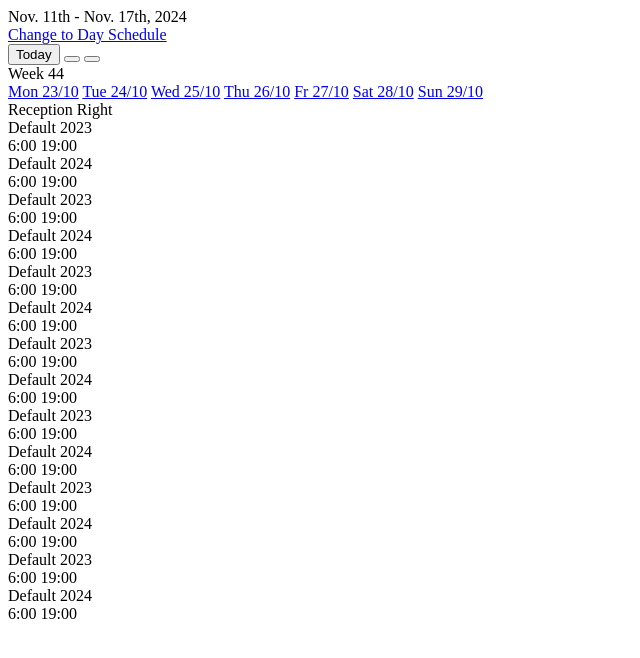
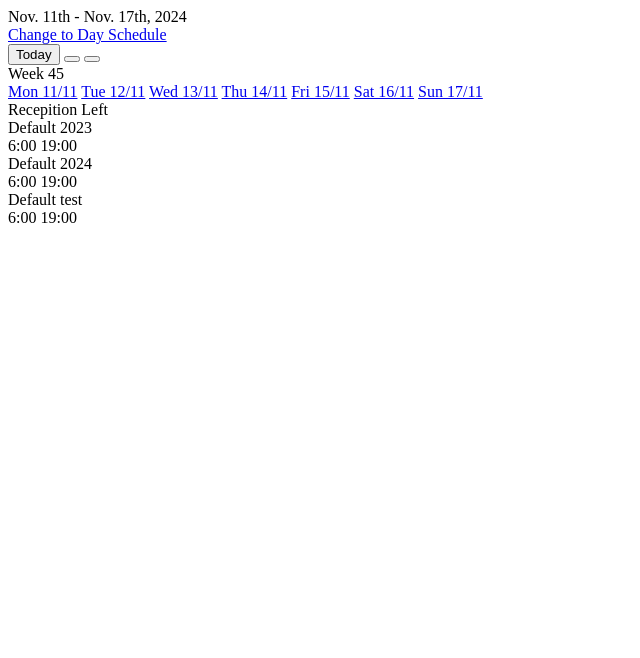
Before and after one commit to cs-24-sw-3-09/KunstenCMSFrontend, a SvelteKit app: page /schedule-week in a window 1280 px wide. Shown: the top 658 px of the page, without its empty margins (0-640 px from the left). Built offline with nearby package versions, Linux system fonts and the light colour scheme.

Commit message:
Make it dynammias

```diff
--- a/src/routes/schedule-week/+page.svelte
+++ b/src/routes/schedule-week/+page.svelte
@@ -1,9 +1,42 @@
 <script>
-//import DateCards from "./dates_component.svelte"
+
+
 import Header from "./header_component.svelte"
 import Screen from "./screen_component.svelte"
 
-
+    let data = [
+        {
+            name: "Recepition Left",
+            fields: [
+                [
+                    {
+                        title: "Default 2023",
+                        color: "schedule-color-blue",
+                        startTime: "6:00",
+                        endTime: "19:00",
+                    },
+                    {
+                        title: "Default 2024",
+                        color: "schedule-color-blue",
+                        startTime: "6:00",
+                        endTime: "19:00",
+                    }
+                ],
+                [
+                    {
+                        title: "Default test",
+                        color: "schedule-color-red",
+                        startTime: "6:00",
+                        endTime: "19:00",
+                    },],
+                [],
+                [],
+                [],
+                [],
+                [],
+            ],
+        }
+    ]
 
 </script>
 
@@ -11,8 +44,10 @@ import Screen from "./screen_component.svelte"
     <div class="grid-container">
       <div class="main-content">
         <div class="schedule-week">
-            <Header></Header>
-            <Screen></Screen>
+            <Header/>
+            {#each data as device}
+                <Screen {device}/>
+            {/each}
 
              </div>
       </div>
--- a/src/routes/schedule-week/header_component.svelte
+++ b/src/routes/schedule-week/header_component.svelte
@@ -54,6 +54,21 @@ function getWeekDatesFormatted(inputDate) {
   return weekDates;
 }
 
+function getISOWeekNumber(inputDate){
+  const date = new Date(inputDate);
+  date.setDate(date.getDate() + 4 - (date.getDate() || 7));
+
+  const startOfYear = new Date(date.getFullYear(), 0 , 1);
+
+  const weekNumber = Math.ceil(((date - startOfYear) / 86400000 + 1) / 7);
+  return weekNumber;
+}
+
+function getWeek(inputDate) {
+  const date = new Date(inputDate);
+  return"Week " + getISOWeekNumber(date);
+}
+
 const date = new Date();
 const week = getWeekDatesFormatted(date);
 
@@ -73,32 +88,32 @@ const week = getWeekDatesFormatted(date);
     </div>
     <div class="schedule-week-header-top-right">
       <button>Today</button>
-      <button><i class="fa-solid fa-chevron-left"></i></button>
-      <button><i class="fa-solid fa-chevron-right"></i></button>
+      <button><i class="arrow left"></i></button>
+      <button><i class="arrow right"></i></button>
     </div>
   </div>
   <div class="schedule-week-header-bottom">
-    <div class="schedule-week-header-devices">Week 44</div>
+    <div class="schedule-week-header-devices">{getWeek(date)}</div>
     <a href="/html/schedule-day.html" class="schedule-week-header-day"
-      > Mon 23/10</a
+      > {week[0]}</a
     >
     <a href="/html/schedule-day.html" class="schedule-week-header-day"
-      >Tue 24/10</a
+      >{week[1]}</a
     >
     <a href="/html/schedule-day.html" class="schedule-week-header-day"
-      >Wed 25/10</a
+      >{week[2]}</a
     >
     <a href="/html/schedule-day.html" class="schedule-week-header-day"
-      >Thu 26/10</a
+      >{week[3]}</a
     >
     <a href="/html/schedule-day.html" class="schedule-week-header-day"
-      >Fr 27/10</a
+      >{week[4]}</a
     >
     <a href="/html/schedule-day.html" class="schedule-week-header-day"
-      >Sat 28/10</a
+      >{week[5]}</a
     >
     <a href="/html/schedule-day.html" class="schedule-week-header-day"
-      >Sun 29/10</a
+      >{week[6]}</a
     >
   </div>
 </div>
--- a/src/routes/schedule-week/page.css
+++ b/src/routes/schedule-week/page.css
@@ -187,3 +187,30 @@
 .schedule-color-blue {
   background-color: rgba(59, 137, 255, 0.6);
 }
+
+.arrow {
+    border: solid gray;
+    border-width: 0 3px 3px 0;
+    display: inline-block;
+    padding: 3px;
+  }
+
+  .right {
+    transform: rotate(-45deg);
+    -webkit-transform: rotate(-45deg);
+  }
+
+  .left {
+    transform: rotate(135deg);
+    -webkit-transform: rotate(135deg);
+  }
+
+  .up {
+    transform: rotate(-135deg);
+    -webkit-transform: rotate(-135deg);
+  }
+
+  .down {
+    transform: rotate(45deg);
+    -webkit-transform: rotate(45deg);
+  }
--- a/src/routes/schedule-week/screenField_component.svelte
+++ b/src/routes/schedule-week/screenField_component.svelte
@@ -1,4 +1,6 @@
 <script>
+
+    let props = $props();
 
 import TimeSlotCard from "./timeslot_templet.svelte"
 
@@ -9,6 +11,7 @@ import TimeSlotCard from "./timeslot_templet.svelte"
     <div class="schedule-week-schema-row-item-add">
       <i class="fa-solid fa-plus"></i>
     </div>
-    <TimeSlotCard title="Default 2023" color="schedule-color-blue"/>
-    <TimeSlotCard title="Default 2024" color="schedule-color-red"/>
+    {#each props.fields as timeslot}
+        <TimeSlotCard title={timeslot.title} color={timeslot.color}/>
+    {/each}
 </div>
--- a/src/routes/schedule-week/screen_component.svelte
+++ b/src/routes/schedule-week/screen_component.svelte
@@ -1,20 +1,20 @@
 <script>
 
+    let props = $props();
+
     import Field from "./screenField_component.svelte"
-
-    const name = "Reception Right";
 
 
 </script>
 
 <div class="schedule-week-schema-row">
-    <div class="schedule-week-schema-row-device">{name}</div>
-    <Field/>
-    <Field/>
-    <Field/>
-    <Field/>
-    <Field/>
-    <Field/>
-    <Field/>
+    <div class="schedule-week-schema-row-device">{props.device.name}</div>
+    <Field fields={props.device.fields[0]}/>
+    <Field fields={props.device.fields[1]}/>
+    <Field fields={props.device.fields[2]}/>
+    <Field fields={props.device.fields[3]}/>
+    <Field fields={props.device.fields[4]}/>
+    <Field fields={props.device.fields[5]}/>
+    <Field fields={props.device.fields[6]}/>
 
 </div>
```
